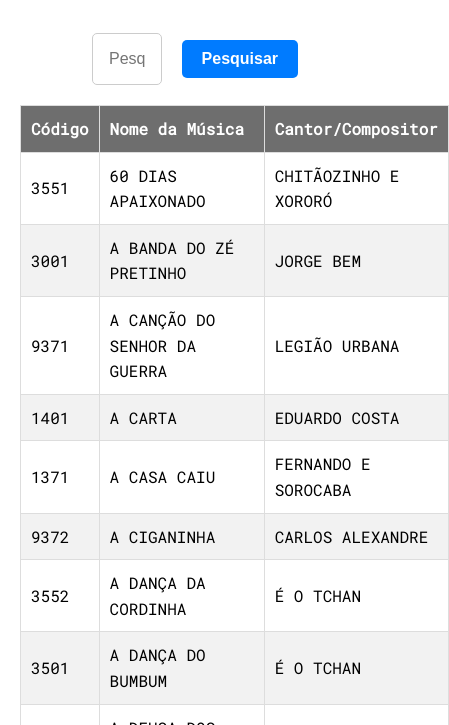
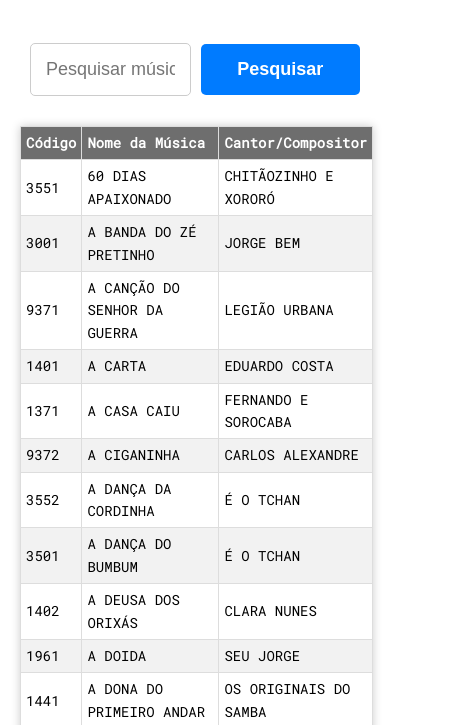
Before and after one commit to FabioHTGuimaraes/Cat-lagoDeM-sica, a plain HTML site: page index.html in a window 390 px wide. Shown: the part 119-844 px from the top of the page, 449 px wide, since content can reach past the window. Drawn offline with Linux system fonts and the light colour scheme.

Commit message:
Update style.css

```diff
--- a/style.css
+++ b/style.css
@@ -8,13 +8,13 @@
 }
 
 body {
-    font-family: "roboto mono", sans-serif;
+    font-family: "Roboto Mono", sans-serif;
     line-height: 1.6;
-    margin: 0;
     padding: 0;
     box-sizing: border-box;
 }
 
+/* Header */
 header {
     display: flex;
     justify-content: center;
@@ -24,29 +24,59 @@ header {
     padding: 1em 1em;
 }
 
+/* Main */
 main {
     padding: 20px;
 }
 
+/* Container de pesquisa */
 .search-container {
+    display: flex;
+    justify-content: center;
+    align-items: center;
+    flex-wrap: nowrap;
     margin-bottom: 20px;
-    text-align: center;
 }
 
+/* Campo de pesquisa */
 .search-container input[type="text"] {
-    width: 20%;
+    width: 80%;
+    max-width: 400px;
     padding: 10px;
+    font-size: 16px;
     border: 1px solid #ccc;
     border-radius: 5px;
-    font-size: 16px;
-    padding: 1em 1em;
 }
 
+/* Botão de pesquisa */
+button {
+    padding: 10px 20px;
+    font-weight: bold;
+    color: #fff;
+    background-color: #007BFF;
+    border: none;
+    border-radius: 5px;
+    cursor: pointer;
+    font-size: 16px;
+    transition: background-color 0.3s ease;
+    margin-left: 10px;
+}
+
+button:hover {
+    background-color: #0056b3;
+}
+
+button:active {
+    background-color: #004085;
+}
+
+/* Tabela de músicas */
 .musicList {
     width: 100%;
     max-width: 900px;
     margin: 0 auto;
     border-collapse: collapse;
+    box-shadow: 0 0 10px rgba(0, 0, 0, 0.2);
 }
 
 .musicList th, .musicList td {
@@ -65,43 +95,40 @@ main {
     background-color: #f2f2f2;
 }
 
-.search-container {
-    align-items: center;
-    margin-bottom: 20px;
+/* Responsividade */
+@media (max-width: 768px) {
+    .search-container input[type="text"],
+    button {
+        width: 100%;
+        max-width: 100%;
+        font-size: 18px;
     }
 
-input[type="text"] {
-    width: 80%;
+    .musicList th, .musicList td {
+        padding: 8px;
+        font-size: 14px;
+    }
+}
+
+@media (max-width: 480px) {
+    .search-container {
         padding: 10px;
-    font-size: 16px;
-    border: 1px solid #ccc;
-    border-radius: 5px;
-    align-items: center;
+    }
+
+    .search-container input[type="text"] {
+        padding: 15px;
     }
 
     button {
-    padding: 10px 20px;
-    font-weight: bold;
-    color: #fff;
-    align-items: center;
-    background-color: #007BFF;
-    border: none;
-    border-radius: 5px;
-    cursor: pointer;
-    font-size: 16px;
-    margin-left: 10px;
-    transition: background-color 0.3s ease;
+        padding: 15px;
+        font-size: 18px;
     }
 
-button:hover {
-    background-color: #0056b3;
+    .musicList {
+        font-size: 12px;
     }
 
-button:active {
-    background-color: #004085;
+    .musicList th, .musicList td {
+        padding: 5px;
     }
-
-table {
-    width: 100%;
-    border-collapse: collapse;
 }
```
Lines whose indentation alone changed are shown as unchanged.
